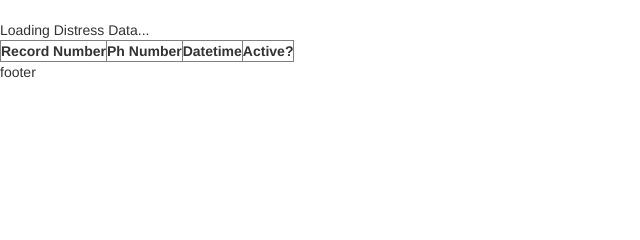
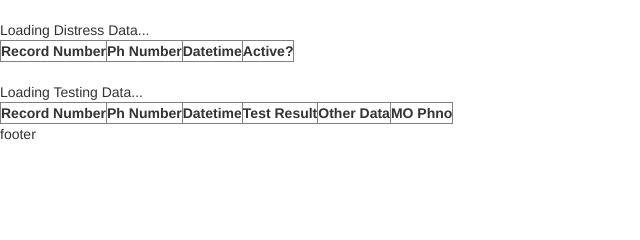
Before and after one commit to srujandeshpande/CombatCovid, a Flask app: page /ema_dashboard in a window 1280 px wide. Shown: the part 258-498 px from the top of the page, without its empty margins (0-640 px from the left). Run offline with Flask 2, Linux system fonts and the light colour scheme; the visitor is signed in with stand-in values (Sample User, id 1); data that the repository does not hold is empty; parts of the project's set-up code (start-up, migrations or seed data) failed here and were passed over; some libraries are stand-ins or nearby versions.

Commit message:
Admin get testing data

```diff
--- a/app.py
+++ b/app.py
@@ -258,6 +258,24 @@ def ema_admin_distress_data():
 	return data1
 
 
+#returns distress of all people
+@app.route('/api/ema_admin_testing_data', methods=['POST'])
+def ema_admin_testing_data():
+	inputData = request.json
+	if inputData['admin_phone_number'] == "websiteuser":
+		inputData['admin_phone_number'] = session['phone_number']
+	Testing_Data = pymongo.collection.Collection(db, 'Testing_Data')
+	data = json.loads(dumps(Testing_Data.find()))
+	data1 = {}
+	y = 0
+	data1['count'] = 0
+	for x in data:
+		data1["record"+str(y)] = x
+		y+=1
+	data1['count'] = y
+	return data1
+
+
 #EMA return PHC
 @app.route('/ema_phc_user_data', methods=['POST'])
 def ema_phc_user_data():
--- a/static/js/admin_dashboard_new.js
+++ b/static/js/admin_dashboard_new.js
@@ -103,4 +103,24 @@ $(function(){
   }
   });
 
+  $.ajax({
+  url: '/api/ema_admin_testing_data',
+  type: 'POST',
+  data: JSON.stringify(arr),
+  contentType: 'application/json; charset=utf-8',
+  dataType: 'json',
+  async: true,
+  success: function(msg) {
+    var count = msg['count']
+    var r = "record"
+    for (var i=0;i<count;i++){
+      $("#userTestList").append('<tr><td>'+(i+1)+'</td><td><a href=# class="userph">'+msg[r+i]['phone_number']+'</a></td><td>'+msg[r+i]['date_time']+'</td><td>'+msg[r+i]['test_result']+'</td><td>'+msg[r+i]['other_data']+'</td><td>'+msg[r+i]['mo_phone_number']+'</td></tr>');
+    }
+    $("#userTestListHeader").html("Testing Data")
+    $('.userph').click(function(event) {
+      phno = event.target.innerHTML
+      showMore(phno)
+    });
+  }
+  });
 });
--- a/templates/admin_dashboard.html
+++ b/templates/admin_dashboard.html
@@ -32,7 +32,7 @@
 <body>
 
   <div>
-  <table id="singleUserData"></table>
+  <table id="singleUserData" border="border"></table>
 </div>
 
   <br>
@@ -71,6 +71,15 @@
   </table>
   </div>
 
+  <br>
+  <div id="userTestListHeader">Loading Testing Data...</div>
+  <table id="userTestList" border="border">
+    <tr>
+      <th>Record Number</th><th>Ph Number</th><th>Datetime</th><th>Test Result</th><th>Other Data</th><th>MO Phno</th>
+    </tr>
+  </table>
+  </div>
+
 </body>
   <script src="{{url_for('static', filename='js/admin_dashboard_new.js')}}"></script>
 <footer>
```
